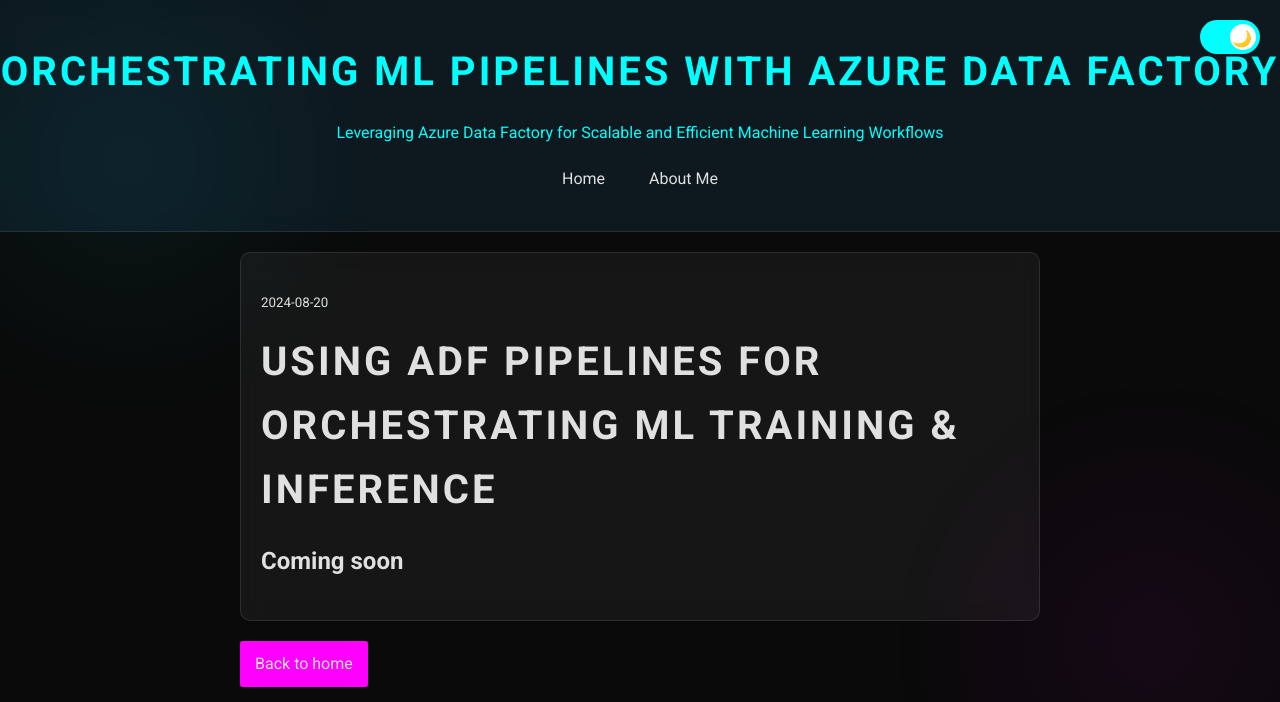
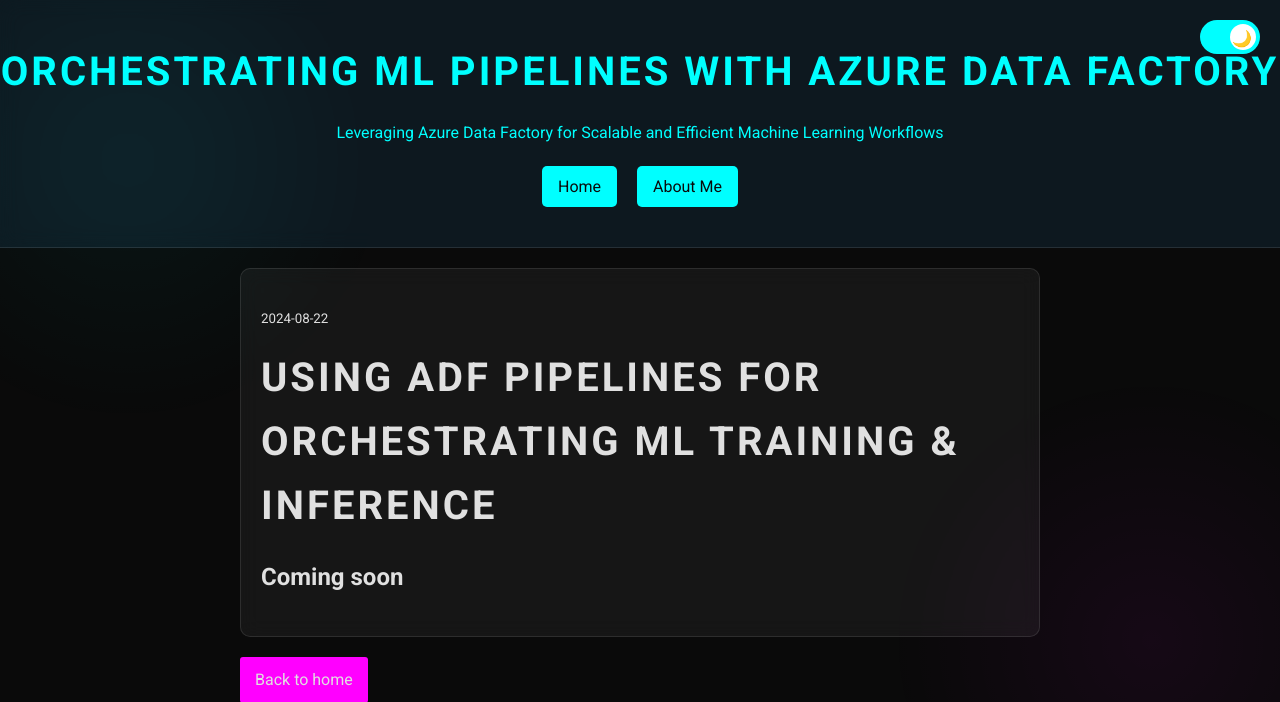
Before and after one commit to dinesh-coderepo/blogsite, a Flask app: page /blog/ADFDivedeep in a window 1280 px wide. Shown: the top 702 px of the page. Run offline with Flask 3, Linux system fonts and the light colour scheme.

Commit message:
Some formating changes

```diff
--- a/src/blog_posts/ADFDivedeep/content.md
+++ b/src/blog_posts/ADFDivedeep/content.md
@@ -1,7 +1,7 @@
 ---
 title: Orchestrating ML Pipelines with Azure Data Factory
 subheading: Leveraging Azure Data Factory for Scalable and Efficient Machine Learning Workflows
-date: 2024-08-20
+date: 2024-08-22
 ---
 
 # Using ADF pipelines for orchestrating ML training & inference
--- a/src/templates/blog.html
+++ b/src/templates/blog.html
@@ -154,15 +154,18 @@
             margin-top: 20px;
         }
         nav a {
-            color: var(--text-color);
+            display: inline-block;
+            padding: 8px 16px;
+            margin: 0 8px;
+            background-color: var(--accent-color);
+            color: var(--bg-color);
+            border-radius: 5px;
             text-decoration: none;
-            margin: 0 10px;
-            padding: 5px 10px;
-            border-radius: 5px;
-            transition: background-color 0.3s ease;
+            transition: background-color 0.3s ease, transform 0.1s ease;
         }
         nav a:hover {
-            background-color: rgba(255, 255, 255, 0.1);
+            background-color: var(--secondary-accent);
+            transform: translateY(-2px);
         }
     </style>
     <link rel="stylesheet" href="https://cdnjs.cloudflare.com/ajax/libs/highlight.js/11.7.0/styles/default.min.css">
```
Also changed, not shown: src/templates/about.html (+9 -6 lines), src/templates/index_blog.html (+9 -6 lines).
